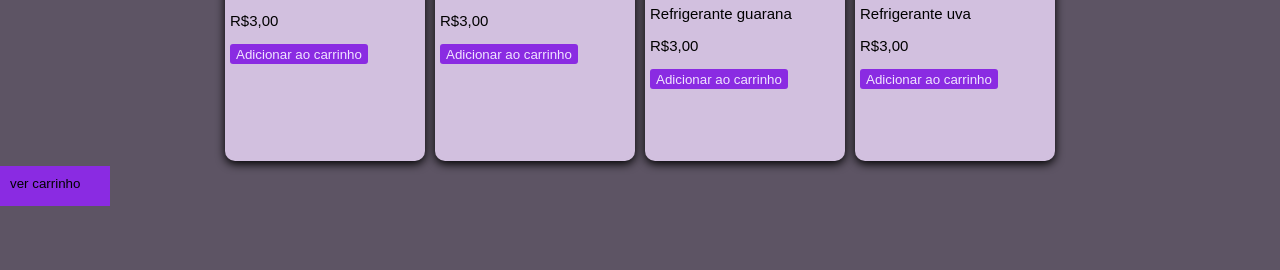
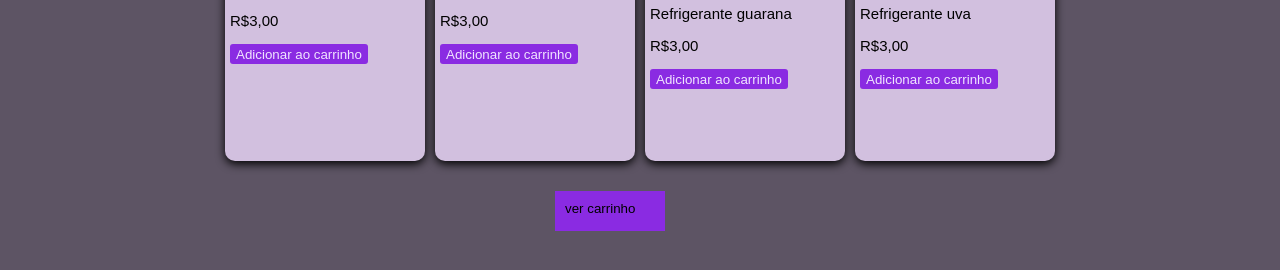
Before and after one commit to JVLsx/Next_LevelFoods, a plain HTML site: page index.html in a window 1280 px wide. Shown: the part 514-784 px from the top of the page. Drawn offline with Linux system fonts and the light colour scheme.

Commit message:
Update carrinho.css

```diff
--- a/carrinho.css
+++ b/carrinho.css
@@ -143,5 +143,7 @@ html {
     display: flex;
     padding: 10px;
     /* 45.9% */
+    margin-top: 25px;
+    margin-left: 555px;
 
 }
```
